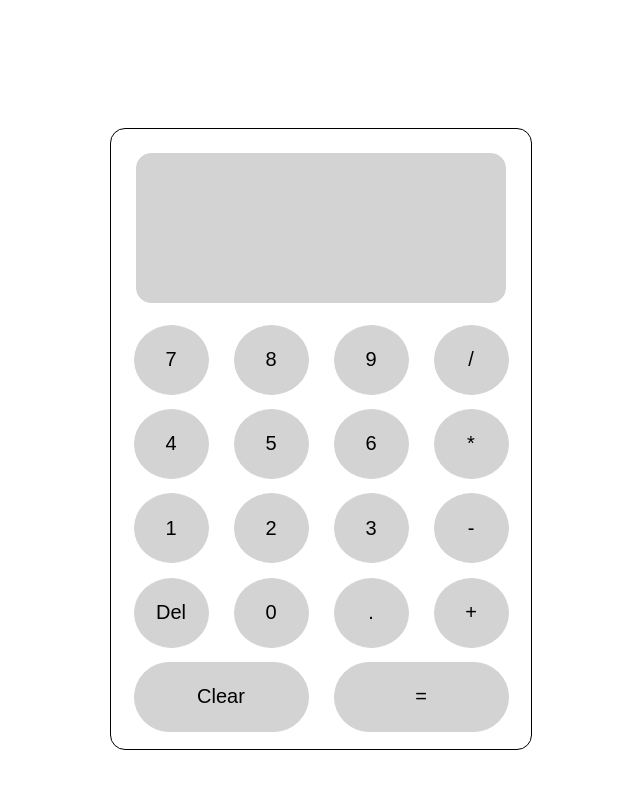
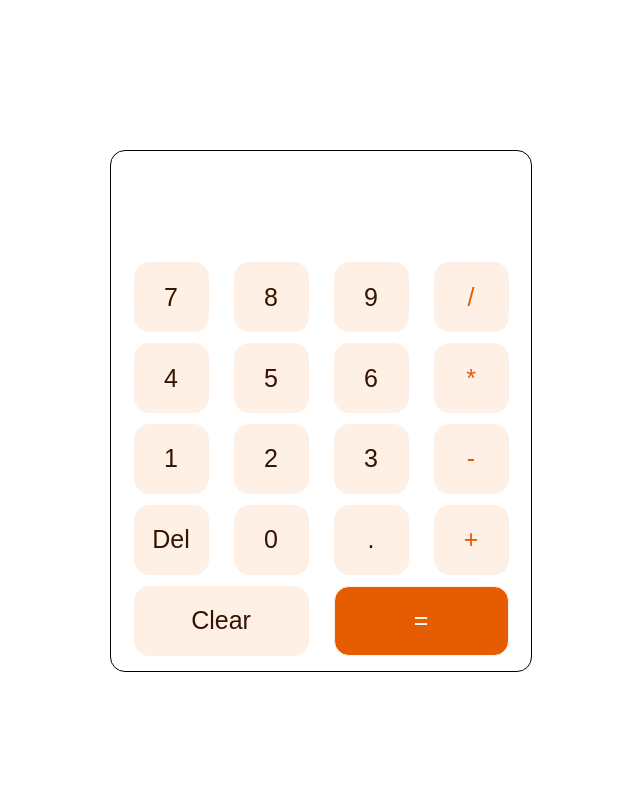
Before and after one commit to kphopkins/calculator, a plain HTML site: page index.html in a window 1280 px wide. Shown: the whole page, without its empty margins (319-959 px from the left). Drawn offline with Linux system fonts and the light colour scheme.

Commit message:
Updated styling

```diff
--- a/script.js
+++ b/script.js
@@ -13,7 +13,7 @@ numBtn.forEach(button => button.addEventListener("click", () => {
         num = button.innerHTML;
         display.innerHTML = `${button.innerHTML}`;
     } else {
-        if (display.innerHTML.includes(".") && button.innerHTML == ".") {
+        if (num.includes(".") && button.innerHTML == ".") {
             return;
         } else {
             display.innerHTML += `${button.innerHTML}`;
@@ -33,9 +33,7 @@ opBtn.forEach(button => button.addEventListener("click", () => {
     numbers.push(Number(num));
     operators.push(button.innerHTML);
     num = "";
-
     display.innerHTML += `${button.innerHTML}`;
-    console.table(numbers);
 
     lastClicked = "op";
 }));
@@ -51,7 +49,7 @@ equalsBtn.addEventListener("click", () => {
 
         num = result.toString();
         if (num == "NaN") {
-            display.innerHTML = "Whoops!<br> Computers can't divide by 0.";
+            display.innerHTML = "<p style='font-size: 18px;'>Can't divide by 0. Try again.</p>";
         } else {
             display.innerHTML = result;
         }
@@ -90,7 +88,7 @@ delBtn.addEventListener("click", () => {
 
 function operate (a, b) {
     let op = operators[0];
-    console.log(numbers);
+
     if (op === "+") {
         operators.shift();
         return(add(a, b));
--- a/style.css
+++ b/style.css
@@ -4,7 +4,7 @@ body {
     justify-content: center;
     align-items: center;
     margin: 0;
-    font-family: sans-serif;
+    font-family: Verdana, sans-serif;
 }
 
 #calculator {
@@ -12,12 +12,11 @@ body {
     border: 1px solid black;
     border-radius: 15px;
     width: 400px;
-    height: 600px;
-    margin-top: 10%;
+    height: 500px;
+    margin-top: 150px;
     padding: 10px;
     display: grid;
     grid-template-areas:
-        "display display display display"
         "display display display display"
         "seven eight nine divide"
         "four five six multiply"
@@ -31,22 +30,29 @@ body {
 button {
     width: 75px;
     height: 70px;
-    background-color: lightgray;
-    border: 1px solid lightgray;
-    border-radius: 50%;
-    font-size: 20px;
+    background-color: #fff0e6;
+    border: 1px solid #fff0e6;
+    border-radius: 15px;
+    font-size: 25px;
+}
+
+.op {
+    color: #e65c00;
+}
+
+.num, #del, #clear, #display {
+    color: #331400;
 }
 
 #display {
-    background-color: lightgray;
-    border: 1px solid lightgray;
-    border-radius: 15px;
     padding: 20px;
-    font-size: 25px;
+    margin-bottom: 5px;
+    font-size: 40px;
     width: 370px;
-    height: 150px;
+    height: 80px;
     box-sizing: border-box;
     grid-area: display;
+    text-align: right;
 }
 
 #one {
@@ -112,15 +118,13 @@ button {
 #equals {
     grid-area: equals;
     width: 175px;
-    border: 1px solid lightgray;
-    border-radius: 40px;
+    background-color: #e65c00;
+    color: white;
 }
 
 #clear {
     grid-area: clear;
     width: 175px;
-    border: 1px solid lightgray;
-    border-radius: 40px;
 }
 
 #del {
```
